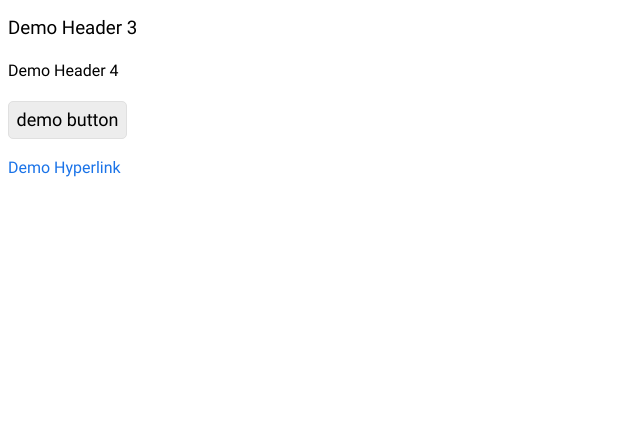
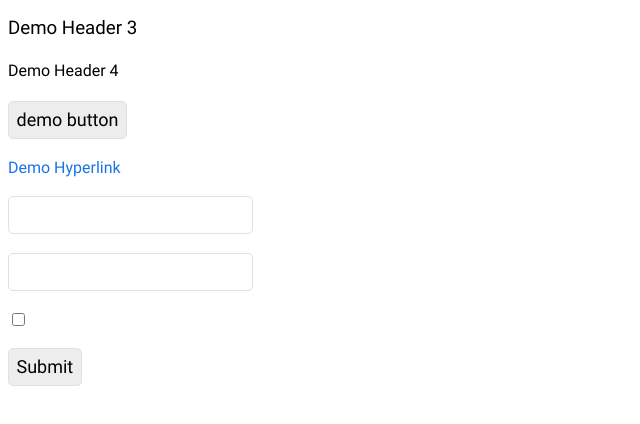
Before and after one commit to jak-inventions/Basic.css, a website: page demo.html in a window 1280 px wide. Shown: the part 98-522 px from the top of the page, without its empty margins (0-640 px from the left). Drawn offline with Linux system fonts and the light colour scheme.

Commit message:
some more stuff

```diff
--- a/basic.css
+++ b/basic.css
@@ -64,10 +64,50 @@
   text-decoration: none;
 }
 
-/*.basic.hyperlink:visited{
-  color: #731ae8;
-}*/
-
 .basic.hyperlink:hover{
   text-decoration: underline;
 }
+
+/* Inputs */
+
+.basic.input{
+  border: 1px solid #e0e0e0;
+  padding: 7.5px;
+  border-radius: 5px;
+  font-size: 18px;
+  transition: 0.5s;
+}
+
+.basic.input:focus{
+  outline: none;
+  border-color: #96b8ef;
+}
+
+/* Checkbox */
+
+.basic.input[type=checkbox]{
+
+}
+
+.basic.input[type=checkbox]:hover{
+
+}
+
+.basic.input[type=checkbox]:active{
+
+}
+
+/* Submit */
+
+.basic.input[type=submit]{
+  background-color: #ededed;
+}
+
+.basic.input[type=submit]:hover{
+  background-color: white;
+}
+
+.basic.input[type=submit]:active{
+  background-color: #e3e3e3;
+  border-color: #c9c9c9;
+}
--- a/demo.html
+++ b/demo.html
@@ -6,13 +6,24 @@
   <header>
   </header>
   <body>
+    <!-- Headers -->
     <h1 class='basic h1'>Demo Header 1</h1>
     <h2 class='basic h2'>Demo Header 2</h2>
     <h3 class='basic h3'>Demo Header 3</h3>
     <h4 class='basic h4'>Demo Header 4</h4>
+    <!-- Buttons & Hyperlinks -->
     <button class='basic button'>demo button</button>
     <br/><br/>
     <a href='demo.html' class='basic hyperlink'>Demo Hyperlink</a>
+    <br/><br/>
+    <!-- Inputs -->
+    <input type='text' class='basic input'>
+    <br/><br/>
+    <input type='password' class='basic input'>
+    <br/><br/>
+    <input type='checkbox' class='basic input'>
+    <br/><br/>
+    <input type='submit' class='basic input'>
   </body>
   <footer>
 
```
